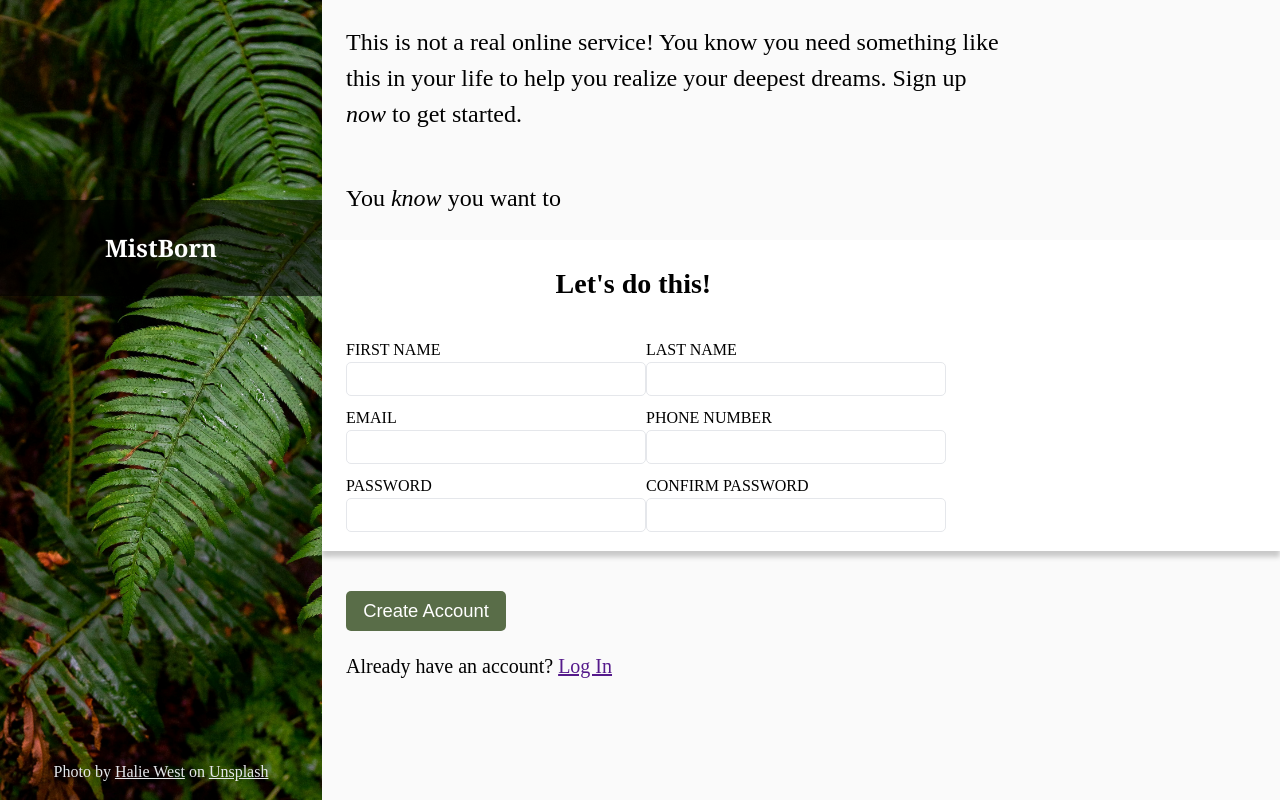
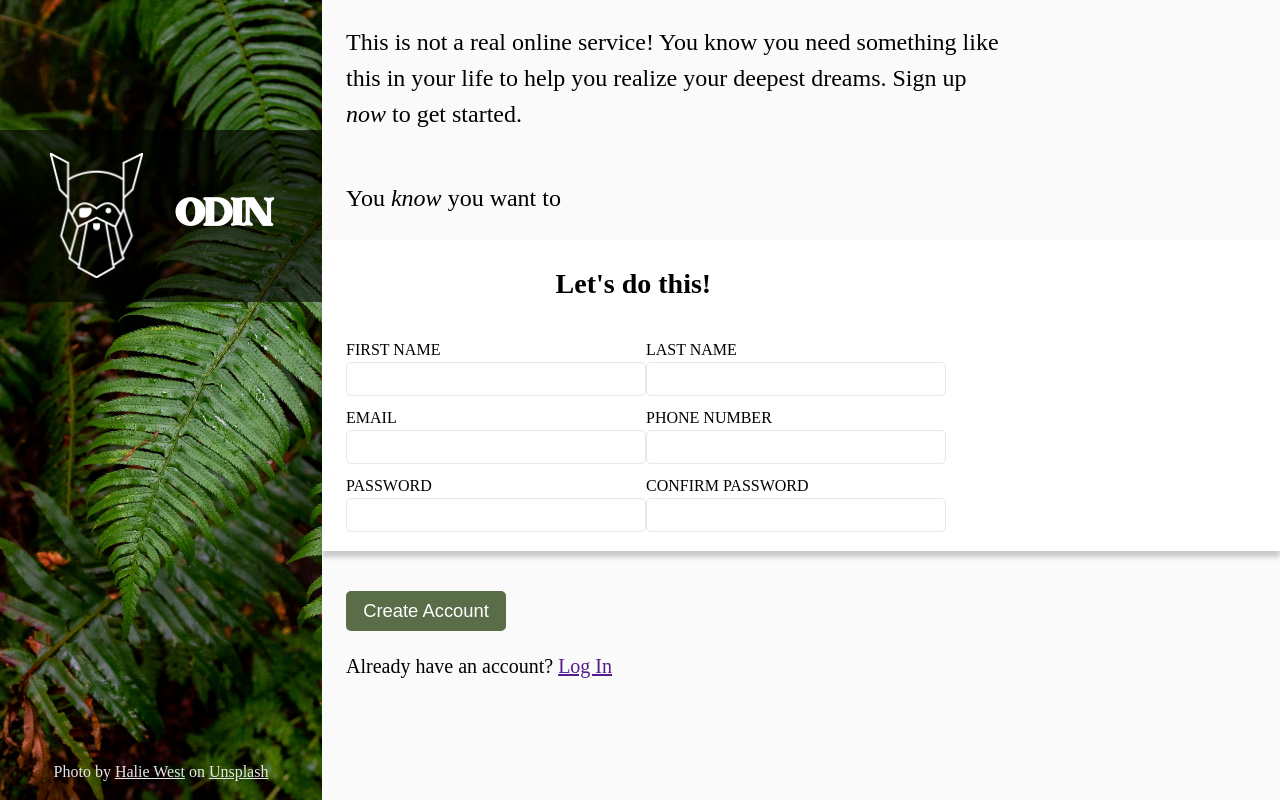
Before and after one commit to Jaishil07/sign-up-form, a plain HTML site: page index.html in a window 1280 px wide. Drawn offline with Linux system fonts and the light colour scheme.

Commit message:
Add odin logo to heading

```diff
--- a/index.html
+++ b/index.html
@@ -11,7 +11,8 @@
 <body>
     <div class="background">
         <div class="heading">
-            <h2>MistBorn</h2>
+            <img src="images/odin-lined-logo.png" alt="odin project logo">
+            <h2>ODIN</h2>
         </div>
         <div class="credit">
             <p>
--- a/styles.css
+++ b/styles.css
@@ -1,6 +1,7 @@
 @font-face {
     font-family: "Transcity";
-    src: url(fonts/Transcity.woff2) format(woff2) url(fonts/Transcity.woff) format(woff);
+    src: url(fonts/Transcity.woff2) format("woff2"),
+        url(fonts/Transcity.woff) format("woff");
     font-display: swap;
 }
 
@@ -35,14 +36,23 @@ body {
 .heading {
     font-family: "Transcity", Georgia, 'Times New Roman', Times, serif;
     font-weight: bold;
+    font-size: 2rem;
     color: white;
+    display: flex;
+    align-items: center;
+    justify-content: center;
+    gap: 2rem;
 
     position: relative;
-    top: 200px;
+    top: 130px;
     text-align: center;
 
     padding: 10px 0;
     background-color: rgb(0 0 0 / 0.6);
+}
+
+.heading>img {
+    height: 125px;
 }
 
 .credit {
@@ -65,7 +75,7 @@ main {
     flex-direction: column;
 }
 
-main > section {
+main>section {
     flex: 1;
     flex-shrink: 1;
 }
@@ -81,7 +91,7 @@ main > section {
     padding-left: 1.5rem;
 }
 
-.top > p {
+.top>p {
     width: 70%;
 }
 
@@ -91,7 +101,7 @@ main > section {
     /* z-index: 10; */
 }
 
-form{
+form {
     width: 60%;
     display: flex;
     flex-direction: column;
@@ -101,7 +111,7 @@ form{
     gap: 10px;
 }
 
-form > h2 {
+form>h2 {
     font-size: 1.75rem;
     text-align: center;
 }
@@ -119,7 +129,7 @@ form > h2 {
 .form-element input[type="text"],
 .form-element input[type="tel"],
 .form-element input[type="email"],
-.form-element input[type="password"]{
+.form-element input[type="password"] {
     box-sizing: border-box;
     width: 300px;
     padding: 5px;
@@ -132,7 +142,7 @@ form > h2 {
 .form-element input[type="text"]:focus,
 .form-element input[type="tel"]:focus,
 .form-element input[type="email"]:focus,
-.form-element input[type="password"]:focus{
+.form-element input[type="password"]:focus {
     border: 1px solid blue;
     box-shadow: 1px 2px 2px rgb(0 0 0 / 0.2);
 }
@@ -140,7 +150,7 @@ form > h2 {
 .form-element input[type="text"]:invalid,
 .form-element input[type="tel"]:invalid,
 .form-element input[type="email"]:invalid,
-.form-element input[type="password"]:invalid{
+.form-element input[type="password"]:invalid {
     border: 1px solid red;
 }
 
```
